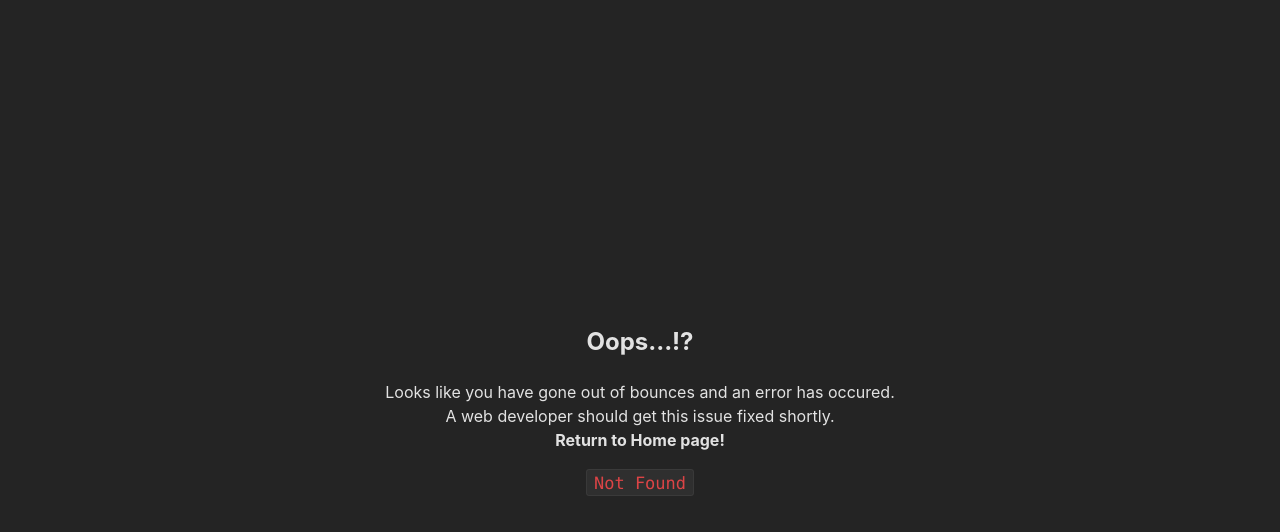
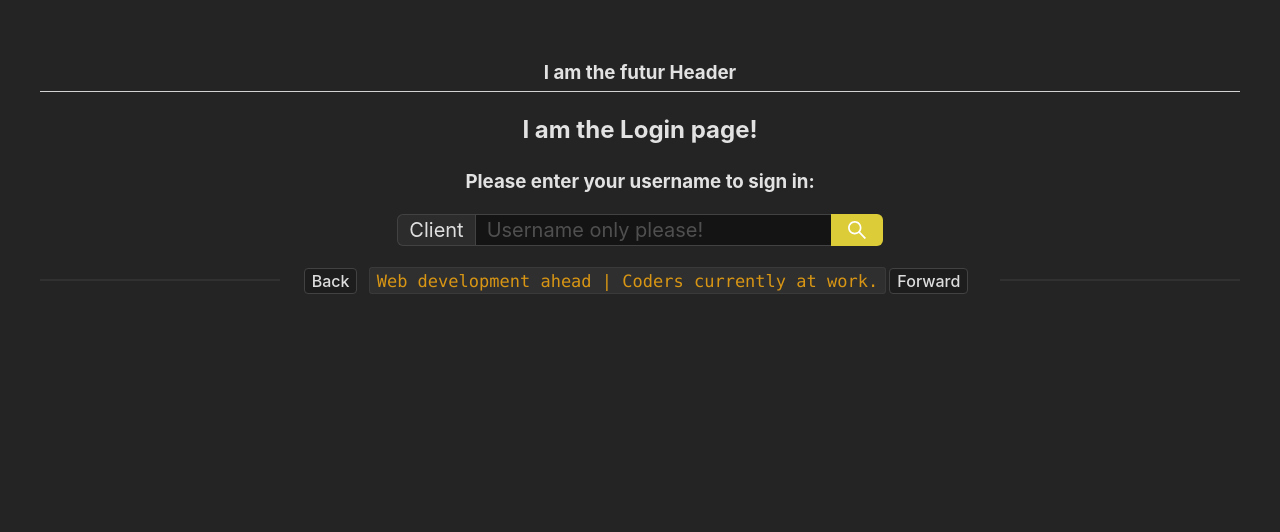
Before and after one commit to fredmelka/ironhack-client-project-quizz, a React (Vite) app: page /login in a window 1280 px wide. Before the commit this address had no page. Shown: the top 532 px of the page. Built offline with nearby package versions, Linux system fonts and the light colour scheme.

Commit message:
basic routing done

```diff
--- a/src/app/App.jsx
+++ b/src/app/App.jsx
@@ -1,14 +1,17 @@
 
-import React from 'react';
-import { Route } from 'react-router-dom';
-import { RouterProvider } from 'react-router-dom';
-import { createBrowserRouter } from 'react-router-dom';
-import { createRoutesFromElements } from 'react-router-dom';
-import { ConfigProvider, theme } from 'antd';
+import React                            from 'react';
+import { Route }                        from 'react-router-dom';
+import { RouterProvider }               from 'react-router-dom';
+import { createBrowserRouter }          from 'react-router-dom';
+import { createRoutesFromElements }     from 'react-router-dom';
+import { ConfigProvider, theme }        from 'antd';
 
-import Root from '../pages/Root.jsx';
-import ErrorPage from '../pages/Error.jsx';
-import Welcome from '../pages/Welcome.jsx';
+import ErrorPage                        from '../pages/Error.jsx';
+import Login                            from '../pages/Login.jsx';
+import Oopsies                          from '../pages/Oopsies.jsx';
+import Root                             from '../pages/Root.jsx';
+import Signup                           from '../pages/Signup.jsx';
+import Welcome                          from '../pages/Welcome.jsx';
 
 import './App.css';
 
@@ -20,6 +23,10 @@ const router = createBrowserRouter(createRoutesFromElements(
 
     <Route index='true' element={ <Welcome /> } />
 
+    <Route path='/login' element={ <Login /> } />
+    <Route path='/signup' element={ <Signup />} />
+
+    <Route path='*' element={ <Oopsies /> } />
   </Route>));
 
 return (
--- a/src/index.css
+++ b/src/index.css
@@ -23,12 +23,24 @@ a:hover {
   color: #535bf2;
 }
 
-body {
+header {
+  border-bottom: 1px solid lightgray;
+  padding-bottom: 2vh;
+  height: 2vh;
+}
+
+main {
   margin: 0;
-  display: flex;
   place-items: center;
   min-width: 320px;
-  min-height: 100vh;
+}
+
+#homepage {
+  display: flex;
+  flex-direction: column;
+  justify-content: center;
+  align-items: center;
+  height: 60vh;
 }
 
 h1 {
--- a/src/pages/Error.jsx
+++ b/src/pages/Error.jsx
@@ -20,7 +20,7 @@ return (
         <br />
         A web developer should get this issue fixed shortly.
         <br />
-        <strong onClick={returnHome}>Return to Home page!</strong>
+        <strong onClick={returnHome}>Click HERE to return Home!</strong>
         </p>
         <Text code type='danger'>{error.statusText || error.message}</Text>
     </div>
--- /dev/null
+++ b/src/pages/Login.jsx
@@ -0,0 +1,55 @@
+
+import React, { useState } from 'react';
+import { Input, message, Space, Typography } from 'antd';
+// import { getUser } from '../app/Crud.js';
+
+
+export default function Login () {
+
+let { Search } = Input;
+let { Text } = Typography;
+
+let [username, setUsername] = useState();
+let [showLogStatus, setShowLogStatus] = useState(false);
+
+let [messageApi, contextHolder] = message.useMessage();
+let messageWelcome = (value) => messageApi.open({type: 'success', content: `Welcome back ${value}!`});
+
+let updateName = (event) => {setUsername(event.target.value)};
+
+async function logUser (username) {
+try {
+    let userObject = await getUser(username);
+    console.log(await userObject._id);
+    if (userObject) {   localStorage.setItem('myFinCockpituserId', userObject._id);
+                        localStorage.setItem('myFinCockpitusername', userObject.owner);
+                        setShowLogStatus(true);}
+                    else {console.log('Could not login, please check.')};
+
+    console.log('storage', localStorage.getItem('myFinCockpituserId'), localStorage.getItem('myFinCockpitusername'));
+    setUsername('');
+    messageWelcome(userObject.owner);
+    return userObject;}
+catch (error) {console.log(error)};
+};
+
+return (
+    <>
+    {contextHolder}
+    <h2>I am the Login page!</h2>
+    <h3>Please enter your username to sign in:</h3>
+    <Space direction='vertical'>
+        <Search
+            addonBefore='Client'
+            allowClear
+            type='text'
+            value={username}
+            placeholder='Username only please!'
+            enterButton
+            onChange={updateName}
+            onSearch={() => {logUser(username)}}/>
+
+        {showLogStatus && <Text type='success'>You have successfully logged in! Welcome back {localStorage.getItem('myFinCockpitusername')}!</Text>}
+    </Space>
+    </>);
+};
--- /dev/null
+++ b/src/pages/Oopsies.jsx
@@ -0,0 +1,16 @@
+
+import React                from 'react';
+import { useNavigate }      from 'react-router-dom';
+
+
+export default function Oopsies () {
+
+let navigate = useNavigate();
+let returnHome = (event) => {event.preventDefault(); navigate('/');};
+
+return (
+    <>
+    <h2>Feeling lost...!?</h2>
+    <p>Looks like you are lost in translation. You can return home by clicking <strong onClick={returnHome}>here</strong>.</p>
+    </>);
+};
--- /dev/null
+++ b/src/pages/Signup.jsx
@@ -0,0 +1,48 @@
+
+import React, { useState }                  from 'react';
+import { useNavigate }                      from 'react-router-dom';
+import { Input, Space, Tag, Typography }    from 'antd';
+// import { createUser }                       from '../app/Crud.js'
+
+
+export default function Signup () {
+
+let { Search } = Input;
+let { Text } = Typography;
+let [username, setUsername] = useState();
+let [userId, setUserId] = useState(null);
+let navigate = useNavigate();
+
+let updateName = (event) => {setUsername(event.target.value)};
+let goToLoginPage = (event) => {event.preventDefault(); navigate('/login');};
+
+async function signUp (x) {
+try {
+    let user = await createUser(x);
+    console.log(await user);
+    setUserId(user)
+    return user}
+catch (error) {console.log(error)};
+};
+
+return (
+    <>
+    <h2>I am the Signup Page!</h2>
+    <h3>Please enter your username to sign up:</h3>
+    <Space direction='vertical'>
+        <Search
+            addonBefore='Client'
+            allowClear
+            type='password'
+            value={username}
+            placeholder='8 to 20 characters please!'
+            enterButton
+            onChange={updateName}
+            onSearch={() => {signUp(username)}}/>
+    {userId &&  <>
+                <Text type='success'>You have successfully created your account! We are so happy that you join!</Text>
+                <Text type='success'> Click here to login <Tag onClick={goToLoginPage}>here</Tag>.</Text>
+                </>}
+    </Space>
+    </>);
+};
```
Also changed, not shown: src/index.jsx (+4 -3 lines), src/pages/Root.jsx (+4 -4 lines).
